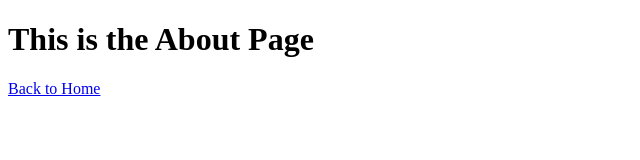
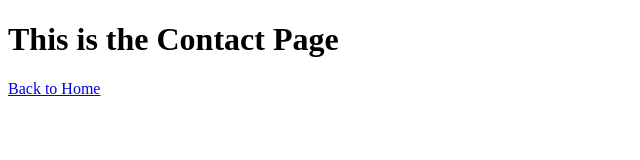
Before and after one commit to smsram/experiment, a plain HTML site: page contact/index.html in a window 1280 px wide. Shown: the whole page, without its empty margins (0-640 px from the left). Drawn offline with Linux system fonts and the light colour scheme.

Commit message:
Update index.html

```diff
--- a/contact.html
+++ b/contact/index.html
@@ -3,10 +3,10 @@
 <head>
   <meta charset="UTF-8" />
   <meta name="viewport" content="width=device-width, initial-scale=1.0" />
-  <title>About</title>
+  <title>Contact</title>
 </head>
 <body>
-  <h1>This is the About Page</h1>
+  <h1>This is the Contact Page</h1>
   <a href="../">Back to Home</a>
 </body>
 </html>
```
